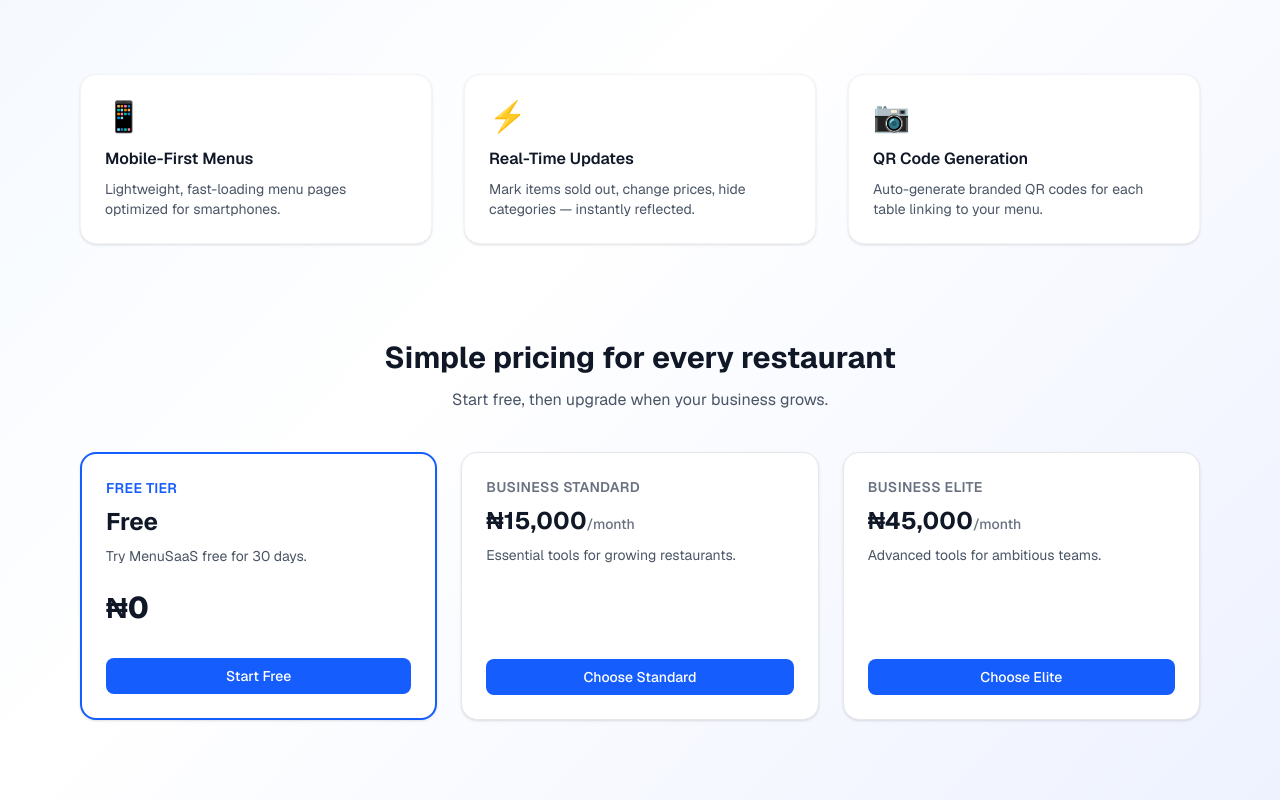
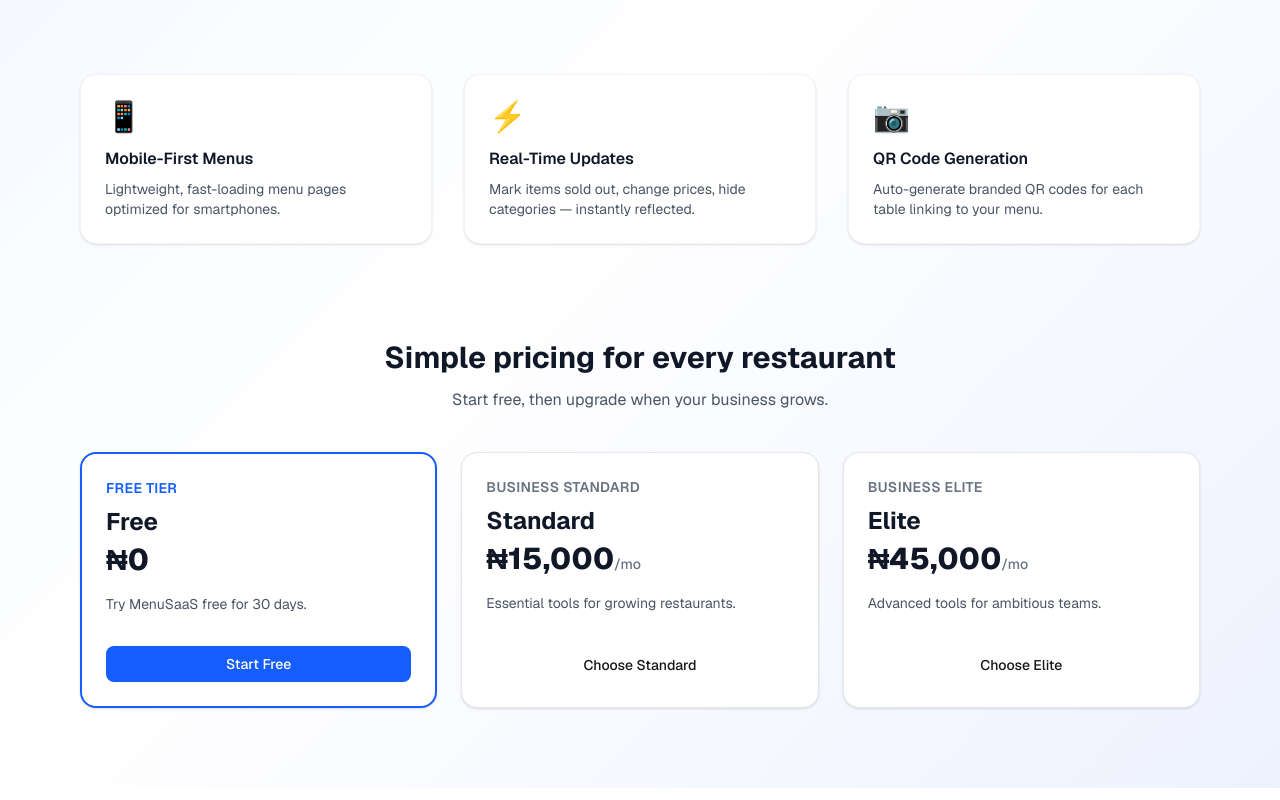
Before and after one commit to mosegic/proj, a Next.js app: page / in a window 1280 px wide. Shown: the part 506-1306 px from the top of the page. Built offline with nearby package versions, Linux system fonts and the light colour scheme.

Commit message:
Refactor button imports and update button usage

```diff
--- a/src/app/page.tsx
+++ b/src/app/page.tsx
@@ -1,5 +1,5 @@
 import Link from "next/link";
-import { Button } from "@/components/ui/Button";
+import { Button } from "@/components/ui/button"; // Standard shadcn path lowercase mapping
 
 export default function HomePage() {
   return (
@@ -81,40 +81,48 @@ export default function HomePage() {
               <div className="flex-1">
                 <p className="text-sm font-semibold uppercase tracking-wide text-blue-600">Free Tier</p>
                 <h3 className="mt-2 text-2xl font-bold text-gray-900">Free</h3>
-                <p className="mt-2 text-sm text-gray-600">Try MenuSaaS free for 30 days.</p>
-                <p className="mt-6 text-3xl font-extrabold text-gray-900">₦0</p>
+                <p className="mt-1 text-3xl font-extrabold text-gray-900">₦0</p>
+                <p className="mt-4 text-sm text-gray-600">Try MenuSaaS free for 30 days.</p>
               </div>
-              <Link href="/register" className="mt-8">
-                <Button className="w-full">Start Free</Button>
-              </Link>
+              <div className="mt-8">
+                <Link href="/register">
+                  <Button className="w-full">Start Free</Button>
+                </Link>
+              </div>
             </div>
 
             {/* Business Standard */}
             <div className="flex flex-col rounded-2xl border border-gray-200 bg-white p-6 shadow-sm">
               <div className="flex-1">
                 <p className="text-sm font-semibold uppercase tracking-wide text-gray-500">Business Standard</p>
-                <h3 className="mt-2 text-2xl font-bold text-gray-900">
-                  ₦15,000<span className="text-sm font-medium text-gray-500">/month</span>
-                </h3>
-                <p className="mt-2 text-sm text-gray-600">Essential tools for growing restaurants.</p>
+                <h3 className="mt-2 text-2xl font-bold text-gray-900">Standard</h3>
+                <p className="mt-1 text-3xl font-extrabold text-gray-900">
+                  ₦15,000<span className="text-sm font-medium text-gray-500">/mo</span>
+                </p>
+                <p className="mt-4 text-sm text-gray-600">Essential tools for growing restaurants.</p>
               </div>
-              <Link href="/register" className="mt-8">
-                <Button className="w-full">Choose Standard</Button>
-              </Link>
+              <div className="mt-8">
+                <Link href="/register">
+                  <Button variant="outline" className="w-full">Choose Standard</Button>
+                </Link>
+              </div>
             </div>
 
             {/* Business Elite */}
             <div className="flex flex-col rounded-2xl border border-gray-200 bg-white p-6 shadow-sm">
               <div className="flex-1">
                 <p className="text-sm font-semibold uppercase tracking-wide text-gray-500">Business Elite</p>
-                <h3 className="mt-2 text-2xl font-bold text-gray-900">
-                  ₦45,000<span className="text-sm font-medium text-gray-500">/month</span>
-                </h3>
-                <p className="mt-2 text-sm text-gray-600">Advanced tools for ambitious teams.</p>
+                <h3 className="mt-2 text-2xl font-bold text-gray-900">Elite</h3>
+                <p className="mt-1 text-3xl font-extrabold text-gray-900">
+                  ₦45,000<span className="text-sm font-medium text-gray-500">/mo</span>
+                </p>
+                <p className="mt-4 text-sm text-gray-600">Advanced tools for ambitious teams.</p>
               </div>
-              <Link href="/register" className="mt-8">
-                <Button className="w-full">Choose Elite</Button>
-              </Link>
+              <div className="mt-8">
+                <Link href="/register">
+                  <Button variant="outline" className="w-full">Choose Elite</Button>
+                </Link>
+              </div>
             </div>
           </div>
         </section>
```
